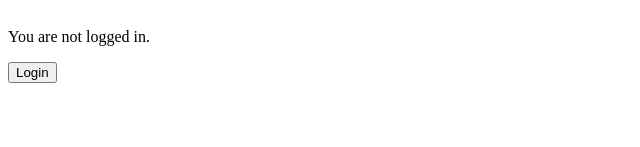
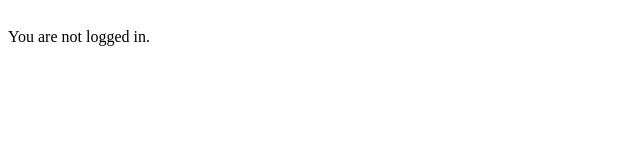
Before and after one commit to sebinsuresh/spring-keycloak-oauth, an Angular app in the folder angular_app/: page / in a window 1280 px wide. Shown: the part 153-300 px from the top of the page, without its empty margins (0-640 px from the left). Built offline with nearby package versions, Linux system fonts and the light colour scheme; no server answers.

Commit message:
fix: remove extra login btn

```diff
--- a/angular_app/src/app/features/home/home.html
+++ b/angular_app/src/app/features/home/home.html
@@ -3,5 +3,4 @@
     <p>You are logged in as {{this.auth.user()?.name}}.</p>
 } @else {
     <p>You are not logged in.</p>
-    <button (click)="this.auth.login()">Login</button>
 }
```
